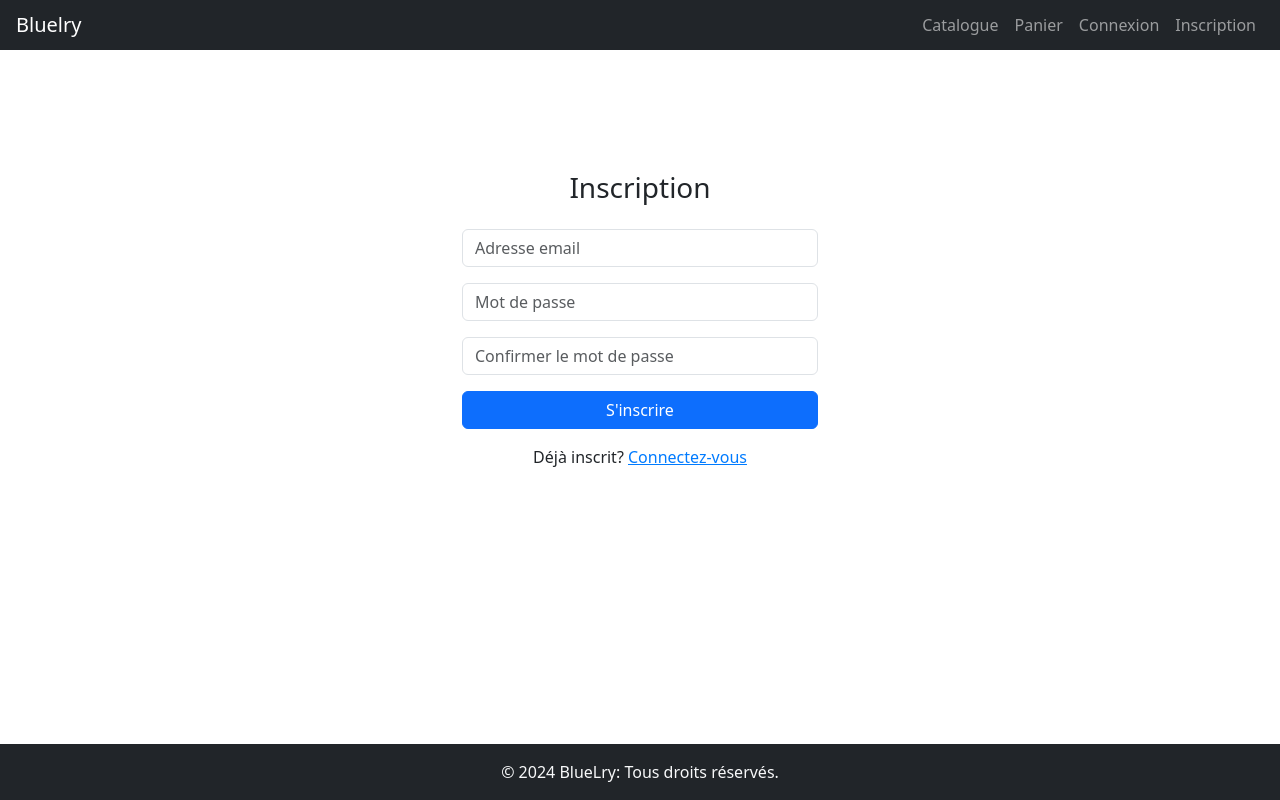
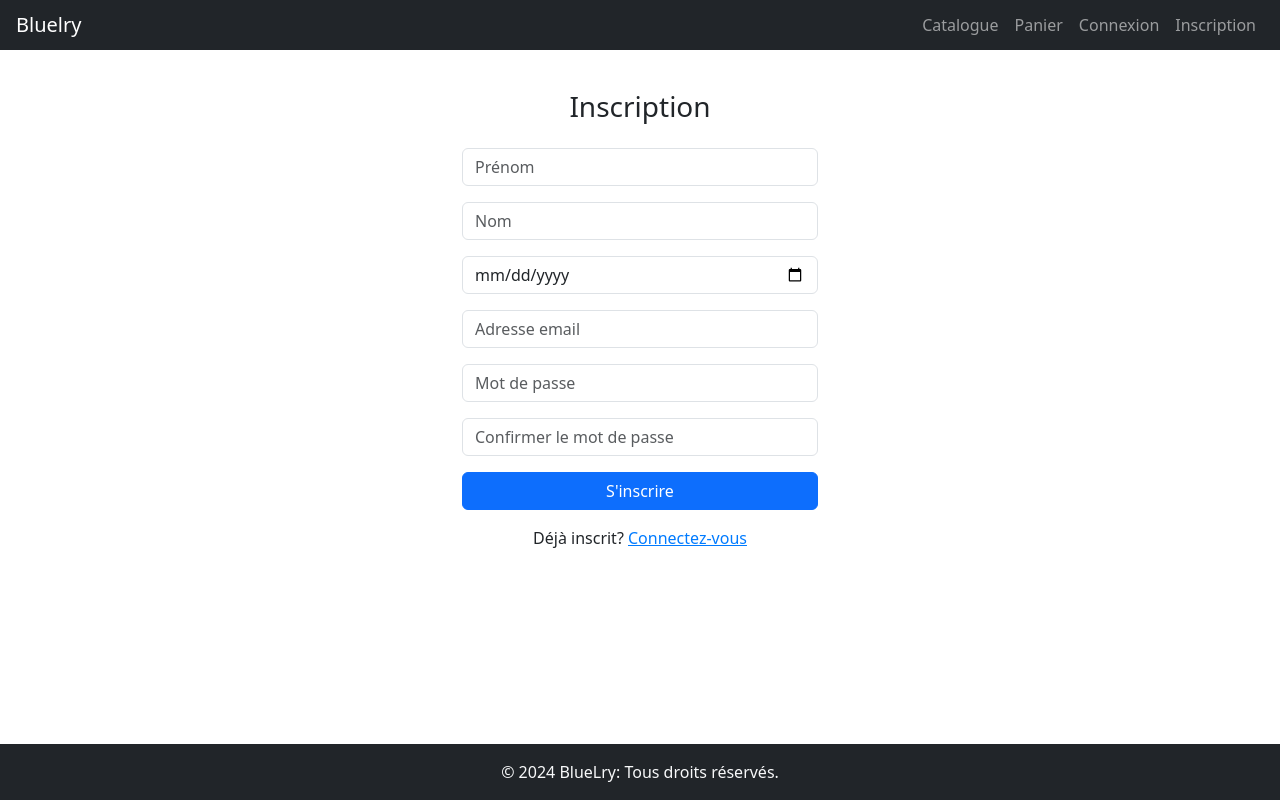
Before and after one commit to ayoub-sourrakh/bluelry_react, a React (Create React App) app: page /register in a window 1280 px wide. Built offline with nearby package versions, Linux system fonts and the light colour scheme.

Commit message:
Auth fix

```diff
--- a/public/index.html
+++ b/public/index.html
@@ -2,7 +2,7 @@
 <html lang="en">
   <head>
     <meta charset="utf-8" />
-    <link rel="icon" href="%PUBLIC_URL%/favicon.ico" />
+    <link rel="icon" href="%PUBLIC_URL%/favicon_bluelry.png" />
     <meta name="viewport" content="width=device-width, initial-scale=1" />
     <meta name="theme-color" content="#000000" />
     <meta
--- a/src/pages/RegisterPage.js
+++ b/src/pages/RegisterPage.js
@@ -1,53 +1,101 @@
 import React, { useState } from 'react';
 import { Container, Row, Col, Form, Button } from 'react-bootstrap';
-import { Link } from 'react-router-dom';
+import { Link, useNavigate } from 'react-router-dom';
 
 const RegisterPage = () => {
-  // États pour les champs d'e-mail et de mot de passe
+  // États pour les champs du formulaire
   const [email, setEmail] = useState('');
   const [password, setPassword] = useState('');
   const [confirmPassword, setConfirmPassword] = useState('');
+  const [firstName, setFirstName] = useState('');
+  const [lastName, setLastName] = useState('');
+  const [dateOfBirth, setDateOfBirth] = useState('');
+  const [error, setError] = useState('');
+  const navigate = useNavigate();
 
   // Fonction de gestionnaire pour soumettre le formulaire
   const handleSubmit = async (e) => {
     e.preventDefault();
+
     // Vérifier si les mots de passe correspondent
     if (password !== confirmPassword) {
-      alert('Les mots de passe ne correspondent pas.');
+      setError('Les mots de passe ne correspondent pas.');
       return;
     }
+
     try {
       // Envoyer les données d'inscription à votre API
-      const response = await fetch('https://www.bluelry.com/api/register', {
+      const response = await fetch('https://www.bluelry.com/api/v1/users', {
         method: 'POST',
         headers: {
           'Content-Type': 'application/json',
         },
-        body: JSON.stringify({ email, password }),
+        body: JSON.stringify({
+          user: {
+            email,
+            password,
+            password_confirmation: confirmPassword,
+            first_name: firstName,
+            last_name: lastName,
+            date_of_birth: dateOfBirth,
+          },
+        }),
       });
 
       // Vérifier si la réponse est réussie
       if (response.ok) {
-        // Rediriger l'utilisateur vers une autre page après l'inscription réussie
-        window.location.href = '/login'; // Remplacez '/login' par l'URL de votre choix pour la page de connexion
+        // Rediriger l'utilisateur vers la page de connexion après l'inscription réussie
+        navigate('/login');
       } else {
         // Afficher un message d'erreur si l'inscription échoue
-        alert('Une erreur s\'est produite lors de l\'inscription. Veuillez réessayer.');
+        const errorData = await response.json();
+        setError(errorData.message || "Une erreur s'est produite lors de l'inscription. Veuillez réessayer.");
       }
     } catch (error) {
       console.error('Erreur lors de l\'inscription:', error);
+      setError("Une erreur s'est produite lors de l'inscription. Veuillez réessayer.");
     }
   };
 
   return (
-    <>
     <Container>
       <Row className="justify-content-center align-items-center" style={{ minHeight: '80vh' }}>
         <Col xs={12} md={6} lg={4}>
           <div className="mb-4">
             <h3 className="text-center">Inscription</h3>
           </div>
+          {error && <div className="alert alert-danger text-center">{error}</div>}
           <Form onSubmit={handleSubmit}>
+            <Form.Group controlId="formFirstName" className="mb-3">
+              <Form.Control
+                type="text"
+                placeholder="Prénom"
+                value={firstName}
+                onChange={(e) => setFirstName(e.target.value)}
+                required
+              />
+            </Form.Group>
+
+            <Form.Group controlId="formLastName" className="mb-3">
+              <Form.Control
+                type="text"
+                placeholder="Nom"
+                value={lastName}
+                onChange={(e) => setLastName(e.target.value)}
+                required
+              />
+            </Form.Group>
+
+            <Form.Group controlId="formDateOfBirth" className="mb-3">
+              <Form.Control
+                type="date"
+                placeholder="Date de naissance"
+                value={dateOfBirth}
+                onChange={(e) => setDateOfBirth(e.target.value)}
+                required
+              />
+            </Form.Group>
+
             <Form.Group controlId="formBasicEmail" className="mb-3">
               <Form.Control
                 type="email"
@@ -90,7 +138,6 @@ const RegisterPage = () => {
         </Col>
       </Row>
     </Container>
-    </>
   );
 };
 
```
Also changed, not shown: public/favicon_bluelry.png (added). Lines whose indentation alone changed are shown as unchanged.
